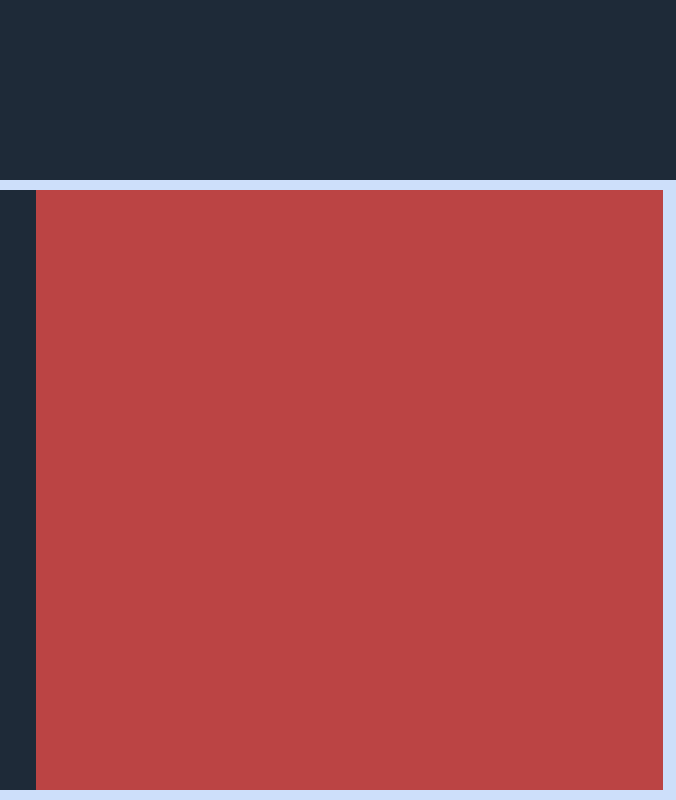
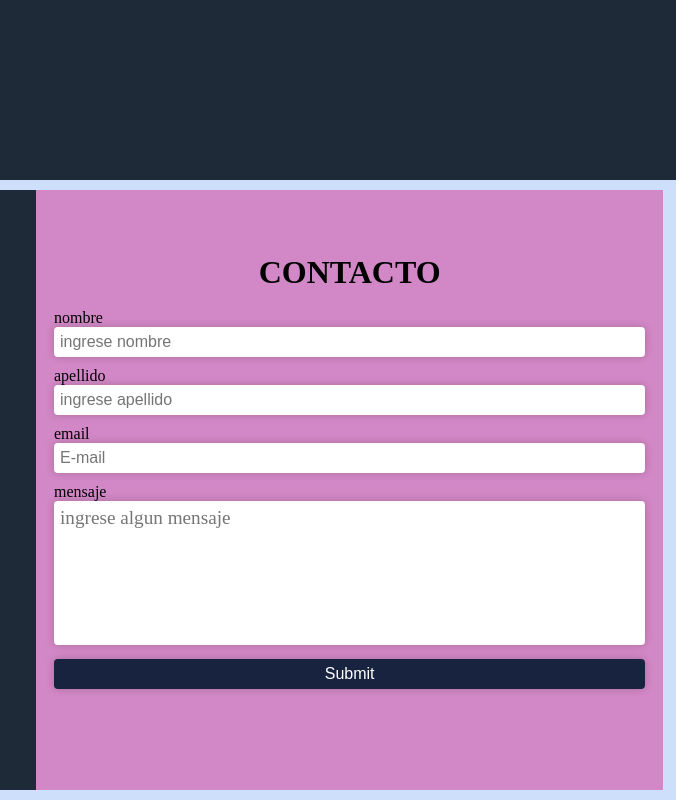
Before and after one commit to joelitorepos/portafolio, a plain HTML site: page index.html in a window 1280 px wide. Shown: the part 1690-2490 px from the top of the page, 604-1280 px from the left. Drawn offline with nearby package versions, Linux system fonts and the light colour scheme.

Commit message:
agregando diseño de formulario

```diff
--- a/index.html
+++ b/index.html
@@ -90,7 +90,7 @@
                         <!---------- SLIDER BUTTON ---------->
                         <form class="form__slider-button">
                             <input type="checkbox" id="open-menu" class="checkbox-hidden">
-                            <label class="material-symbols-outlined form__label" for="open-menu">keyboard_double_arrow_right</label>
+                            <label class="material-symbols-outlined form__slider-button-icon" for="open-menu">keyboard_double_arrow_right</label>
                         </form>
                         <!---------- SECOND SKILL LIST ---------->
                         <div class="profile__skill-list__wrapper list-2">
@@ -162,7 +162,32 @@
                 <p class="exercises__paragraph">En mi página de GitHub, podrás encontrar una colección de ejercicios y proyectos que he realizado mientras aprendía a programar. Estos ejercicios muestran mi progreso y las habilidades que he adquirido en diversas tecnologías. ¡No dudes en echar un vistazo y explorar mi trabajo!</p>
             </section>
             <section class="form">
-                <form action="form__form"></form>
+                <h2 class="form__title">CONTACTO</h2>
+                <form class="form__form">
+                <div class="form__input-container">
+                    <label class="form__label">nombre
+                        <input type="text" placeholder="ingrese nombre">
+                    </label>
+                </div>
+                <div class="form__input-container">
+                    <label class="form__label">apellido
+                        <input type="text" placeholder="ingrese apellido">
+                    </label>
+                </div>
+                <div class="form__input-container">
+                    <label class="form__label">email
+                        <input type="text" placeholder="E-mail">
+                    </label>
+                </div>
+                <div class="form__input-container">
+                    <label class="form__label">mensaje
+                        <textarea placeholder="ingrese algun mensaje"></textarea>
+                    </label>
+                </div>
+                <div class="form__input-container">
+                    <input type="submit">
+                </div>
+                </form>
             </section>
         </div>
         <footer class="footer">
--- a/styles.css
+++ b/styles.css
@@ -29,6 +29,8 @@ h1, h2, h3, h4, p {
     justify-content: center;
     min-height: 10dvh;
     background-color: #333;
+    position: sticky;
+    top: 0;
 }
 
 .self-name__wrapper{
@@ -274,11 +276,59 @@ h1 {
 
 /* -------- ONLY FORM SECTION -------- */
 
-.form{
+
+.form {
     flex: 1;
-    background-color: #b44;
-    min-height: 75dvh;
+    background-color: #b444;
+    min-height: 60dvh;
+    display: flex;
+    flex-direction: column;
+    justify-content: center;
+    align-items: center;
+
 }
+
+.form__title {
+    font-size: 2rem;
+}
+
+.form__form {
+    padding: 13px;
+    max-width: 700px;
+    width: 100%;
+    display: grid;
+    margin-bottom: 20px;
+}
+
+.form__label {
+    display: block;
+}
+
+.form__input-container {
+    padding: 5px;
+}
+
+.form__input-container :is(input,textarea) {
+    width: 100%;
+    padding: 6px;
+    font-size: 16px;
+    border: none;
+    box-shadow: 0 0 8px #0003;
+    border-radius: 4px;
+}
+
+.form__input-container textarea {
+    resize: none;
+    min-height: 9rem;
+    font-family: inherit;
+    font-size: 1.2rem;
+}
+
+.form__input-container input[type="submit"] {
+    color: #fff;
+    background-color: #18233f;
+}
+
 
 /* -------- MEDIA QUERIES HEADER -------- */
 
```
